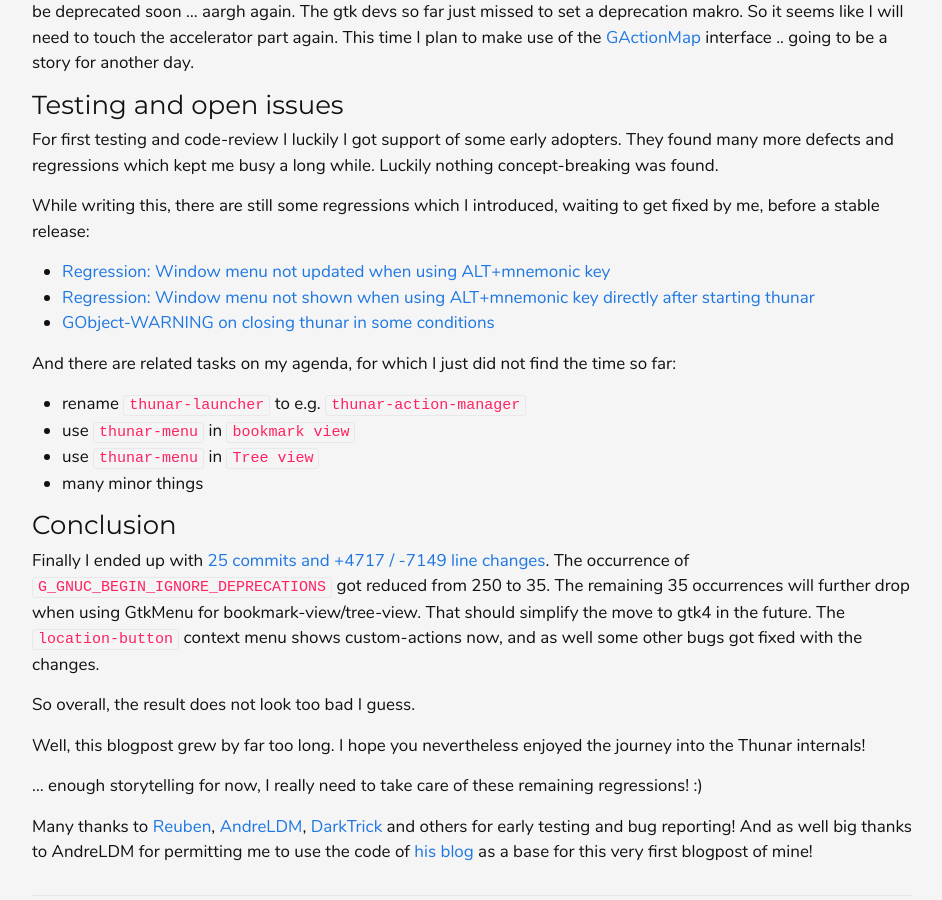
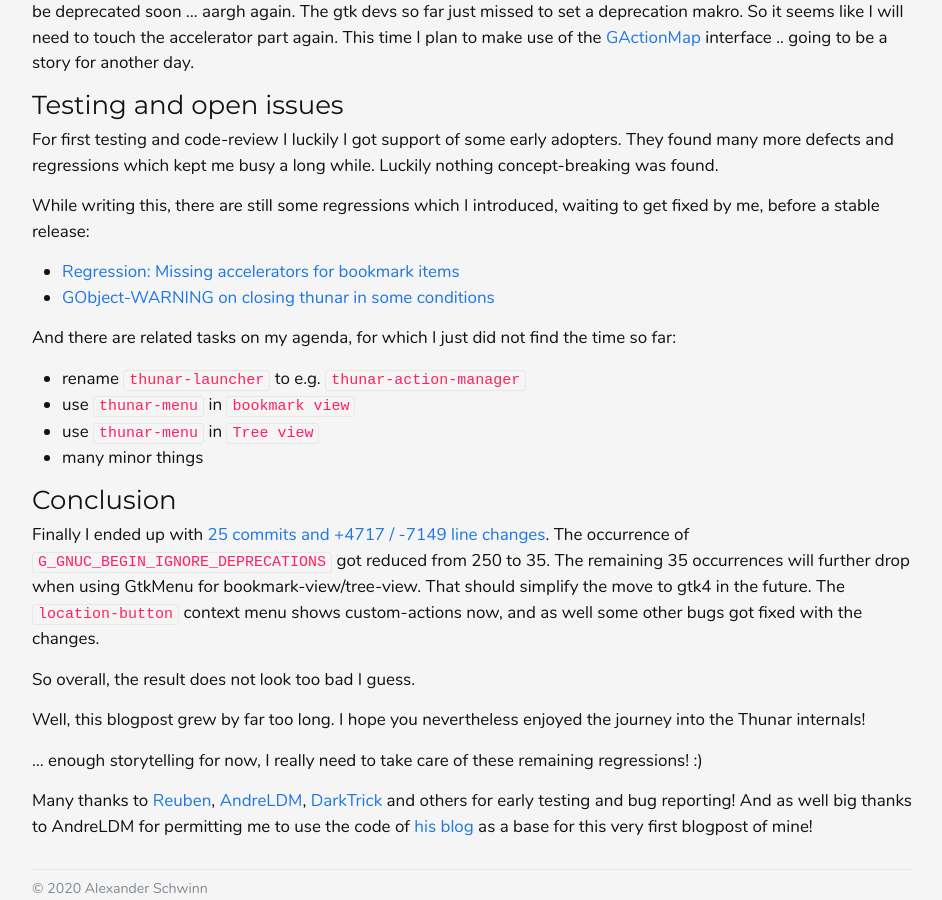
Before and after one commit to alexxcons/alexxcons.github.io, a Jekyll site: the page built from _posts/2020-06-08-thunar-GtkAction-and-a-big-mess.md, in a window 1280 px wide and 900 px high, scrolled down 2442 px. Shown: the whole window, without its empty margins (168-1110 px from the left). Built offline with Jekyll 4.4.1, drawn with Linux system fonts in a browser that asks for light colours; some of the changed text lies outside the part shown.

Commit message:
updated regressions, added tags

```diff
--- a/_posts/2020-06-08-thunar-GtkAction-and-a-big-mess.md
+++ b/_posts/2020-06-08-thunar-GtkAction-and-a-big-mess.md
@@ -66,8 +66,7 @@
 For first testing and code-review I luckily I got support of some early adopters. They found many more defects and regressions which kept me busy a long while. Luckily nothing concept-breaking was found.
 
 While writing this, there are still some regressions which I introduced, waiting to get fixed by me, before a stable release:
-* [Regression: Window menu not updated when using ALT+mnemonic key](https://gitlab.xfce.org/xfce/thunar/-/issues/320)
-* [Regression: Window menu not shown when using ALT+mnemonic key directly after starting thunar](https://gitlab.xfce.org/xfce/thunar/-/issues/321)
+* [Regression: Missing accelerators for bookmark items](https://gitlab.xfce.org/xfce/thunar/-/issues/331)
 * [GObject-WARNING on closing thunar in some conditions](https://gitlab.xfce.org/xfce/thunar/-/issues/319)
 
 And there are related tasks on my agenda, for which I just did not find the time so far:
```
Also changed, not shown: other parts of _posts/2020-06-08-thunar-GtkAction-and-a-big-mess.md (+1 -1 lines).
